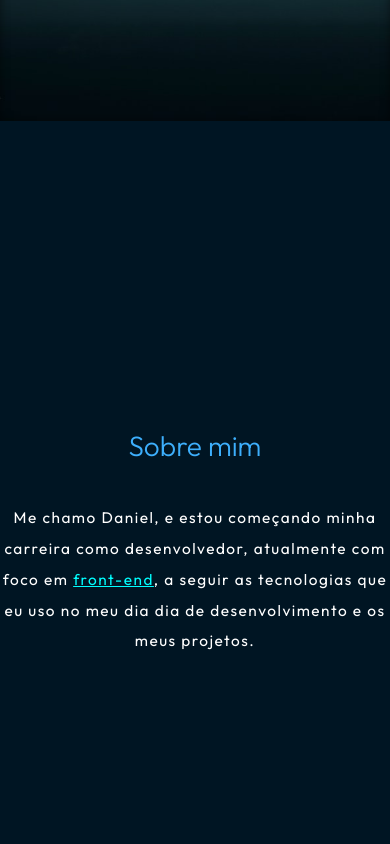
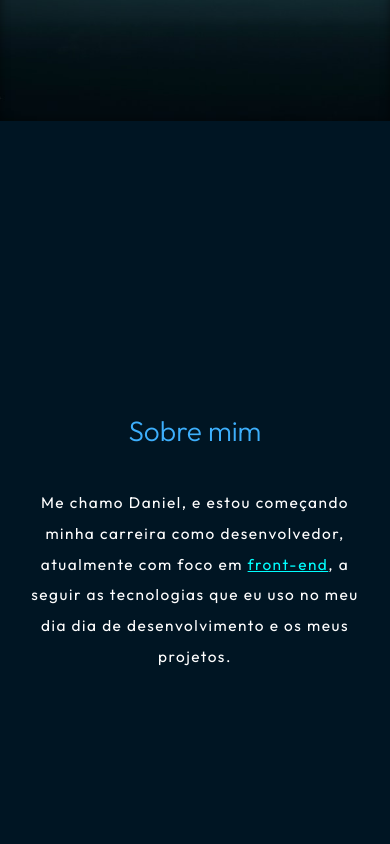
Before and after one commit to DanielValeriote/portfolio, a website: page index.html in a window 390 px wide. Shown: the part 760-1604 px from the top of the page. Drawn offline with Linux system fonts and the light colour scheme.

Commit message:
add about-section padding at smaller resolutions

```diff
--- a/styles/scss/sections/_about.scss
+++ b/styles/scss/sections/_about.scss
@@ -5,6 +5,7 @@
   align-items: center;
   justify-content: center;
   min-height: 100vh;
+
   & p {
     margin-top: 40px ;
     letter-spacing: 1.5px;
--- a/styles/scss/style.scss
+++ b/styles/scss/style.scss
@@ -17,7 +17,7 @@
 
 body {
   width: 100%;
-  min-height: 400vh;
+  min-height: 100vh;
   background-color: $bg-color;
   color: $main-color;
 }
@@ -95,6 +95,9 @@ a {
   html {
     font-size: 14px;
   }
+  .about-section {
+    padding: 0px 20px;
+  }
   .nav-item {
     display: none;
   }
```
Also changed, not shown: styles/css/style.min.css.
